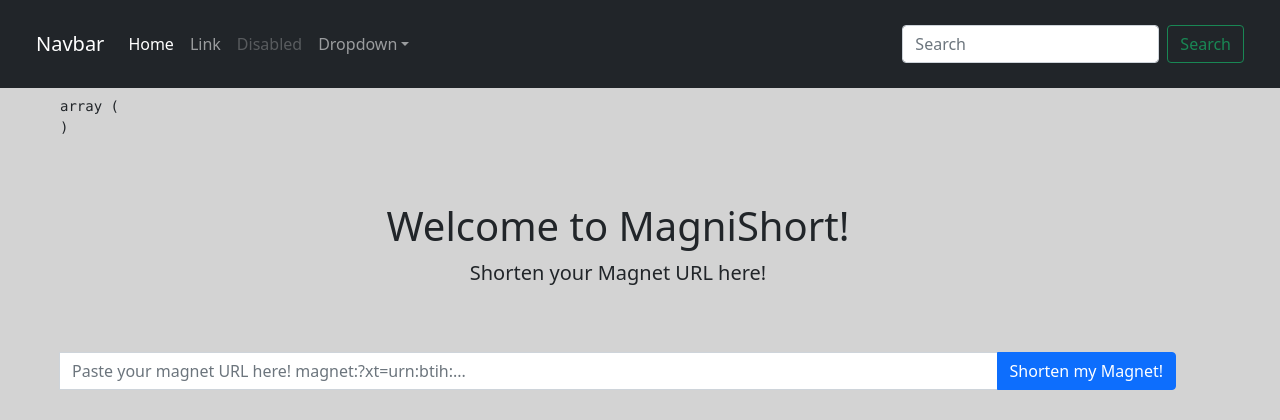
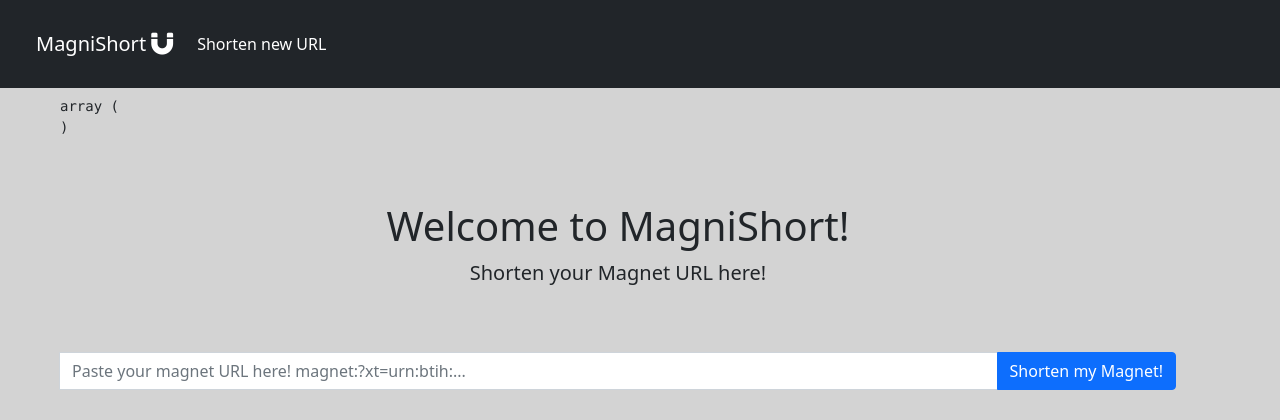
Before and after one commit to Emahhh/MagniShort, a PHP site: page / in a window 1280 px wide. Shown: the top 420 px of the page. Run offline with PHP 8.4, Linux system fonts and the light colour scheme; data comes from the database, SQL or seed files in the repository; both versions use the stored data as it was after the commit; some libraries are stand-ins or nearby versions.

Commit message:
fixed URL, improved everything

```diff
--- a/index.php
+++ b/index.php
@@ -12,28 +12,26 @@
     <meta name="generator" content="Hugo 0.80.0">
     <title>MagniShort</title>
 
-    <link rel="canonical" href="https://getbootstrap.com/docs/5.0/examples/starter-template/">
-
 
 
     <!-- Bootstrap core CSS -->
     <link href="https://getbootstrap.com/docs/5.0/dist/css/bootstrap.min.css" rel="stylesheet">
 
+    <!-- Custom CSS -->
+    <link href="myStyle.css" rel="stylesheet">
+
     <!-- Favicons -->
     <link rel="apple-touch-icon" href="https://getbootstrap.com/docs/5.0/assets/img/favicons/apple-touch-icon.png" sizes="180x180">
     <link rel="icon" href="https://getbootstrap.com/docs/5.0/assets/img/favicons/favicon-32x32.png" sizes="32x32" type="image/png">
-    <link rel="icon" href="https://getbootstrap.com/docs/5.0/assets/img/favicons/favicon-16x16.png" sizes="16x16" type="image/png">
+    <link rel="icon" href="" sizes="16x16" type="image/png">
     <link rel="manifest" href="https://getbootstrap.com/docs/5.0/assets/img/favicons/manifest.json">
     <link rel="mask-icon" href="https://getbootstrap.com/docs/5.0/assets/img/favicons/safari-pinned-tab.svg" color="#7952b3">
-    <link rel="icon" href="https://getbootstrap.com/docs/5.0/assets/img/favicons/favicon.ico">
+    <link rel="icon" href="">
     <meta name="theme-color" content="#7952b3">
 
+    <!-- Font Awesome -->
+    <script src="https://kit.fontawesome.com/49599c00f1.js" crossorigin="anonymous"></script>
 
-    <style>
-        body {
-            background-color: lightgrey;
-        }
-    </style>
 
 
 </head>
@@ -41,7 +39,9 @@
 
 <nav class="navbar navbar-expand-md navbar-dark bg-dark fixed-top p-4">
   <div class="container-fluid">
-    <a class="navbar-brand" href="#">Navbar</a>
+    <a class="navbar-brand" href="#">MagniShort
+        <i class="fa-solid fa-magnet fa-lg"></i>
+    </a>
     <button class="navbar-toggler" type="button" data-bs-toggle="collapse" data-bs-target="#navbarsExampleDefault" aria-controls="navbarsExampleDefault" aria-expanded="false" aria-label="Toggle navigation">
       <span class="navbar-toggler-icon"></span>
     </button>
@@ -49,29 +49,14 @@
     <div class="collapse navbar-collapse" id="navbarsExampleDefault">
       <ul class="navbar-nav me-auto mb-2 mb-md-0">
         <li class="nav-item">
-          <a class="nav-link active" aria-current="page" href="#">Home</a>
-        </li>
-        <li class="nav-item">
-          <a class="nav-link" href="#">Link</a>
-        </li>
-        <li class="nav-item">
-          <a class="nav-link disabled" href="#" tabindex="-1" aria-disabled="true">Disabled</a>
-        </li>
-        <li class="nav-item dropdown">
-          <a class="nav-link dropdown-toggle" href="#" id="dropdown01" data-bs-toggle="dropdown" aria-expanded="false">Dropdown</a>
-          <ul class="dropdown-menu" aria-labelledby="dropdown01">
-            <li><a class="dropdown-item" href="#">Action</a></li>
-            <li><a class="dropdown-item" href="#">Another action</a></li>
-            <li><a class="dropdown-item" href="#">Something else here</a></li>
-          </ul>
+            <!-- link to current page, but without ?queries -->
+            <a class="nav-link active" aria-current="page" href="<?php echo strtok($_SERVER["REQUEST_URI"],'?'); ?>">Shorten new URL</a>
         </li>
       </ul>
-      <form class="d-flex">
-        <input class="form-control me-2" type="search" placeholder="Search" aria-label="Search">
-        <button class="btn btn-outline-success" type="submit">Search</button>
-      </form>
     </div>
   </div>
+
+
 </nav>
 
 <main class="container m-5">
@@ -92,7 +77,19 @@
 
 
     <script src="https://cdn.jsdelivr.net/npm/bootstrap@5.1.3/dist/js/bootstrap.bundle.min.js" integrity="sha384-ka7Sk0Gln4gmtz2MlQnikT1wXgYsOg+OMhuP+IlRH9sENBO0LRn5q+8nbTov4+1p" crossorigin="anonymous"></script>
+    <script>
+        async function copyToClipboard(elementId){
+            const textElement = document.getElementById(elementId);
+            const text = textElement.innerHTML;
 
+            try {
+                await navigator.clipboard.writeText(text);
+                console.log('Content copied to clipboard');
+            } catch (err) {
+                console.error('Failed to copy: ', err);
+            }
+        };
+    </script>
 
   </body>
 </html>
--- /dev/null
+++ b/myStyle.css
@@ -0,0 +1,8 @@
+body {
+    background-color: lightgrey;
+}
+
+.small-monospace-text {
+    font-size: 10px; /* Adjust the size as needed */
+    font-family: monospace;
+}
--- a/shortenPage.php
+++ b/shortenPage.php
@@ -49,14 +49,21 @@
 
 <?php
 if ($shortenedCode !== null) {
-    $shortenedURL = $_SERVER['HTTP_HOST'] . '/s=' . $shortenedCode;
+    $currentURL = (isset($_SERVER['HTTPS']) && $_SERVER['HTTPS'] === 'on' ? "https" : "http") . "://" . $_SERVER['HTTP_HOST'] . $_SERVER['REQUEST_URI'];
+    $currentURLWithoutQuery = strtok($currentURL, '?'); // Remove query string
+    $shortenedURL = $currentURLWithoutQuery . '?s=' . $shortenedCode;
 ?>
     <div class="alert alert-success" role="alert">
         <h4 class="alert-heading">Here is your new short URL!</h4>
-        <pre><?= $shortenedURL ?></pre>
-        <hr>
         <p class="mb-0">You can now copy this URL and share it with your friends!</p>
+        <div class="input-group mt-3 input-group-lg">
+            <input type="text" class="form-control" id="shortenedURLInput" value="<?= $shortenedURL ?>" readonly>
+            <button class="btn btn-primary" type="button" onclick="copyToClipboard('shortenedURLInput')">
+                Copy <i class="fas fa-copy ml-1"></i>
+            </button>
+        </div>
     </div>
+
 <?php } ?>
 
     <?php if (
```
Also changed, not shown: expnd.php (+17 -8 lines), shortener.sqlite.
